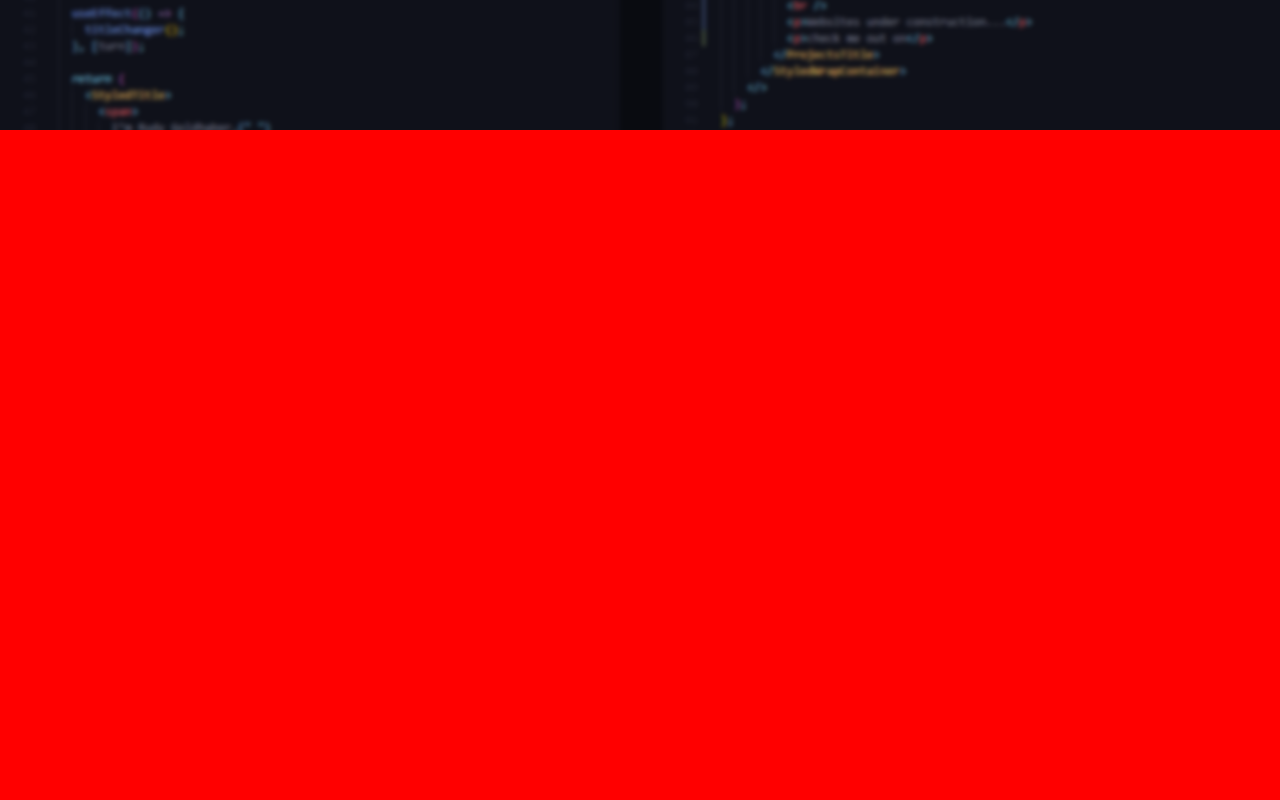
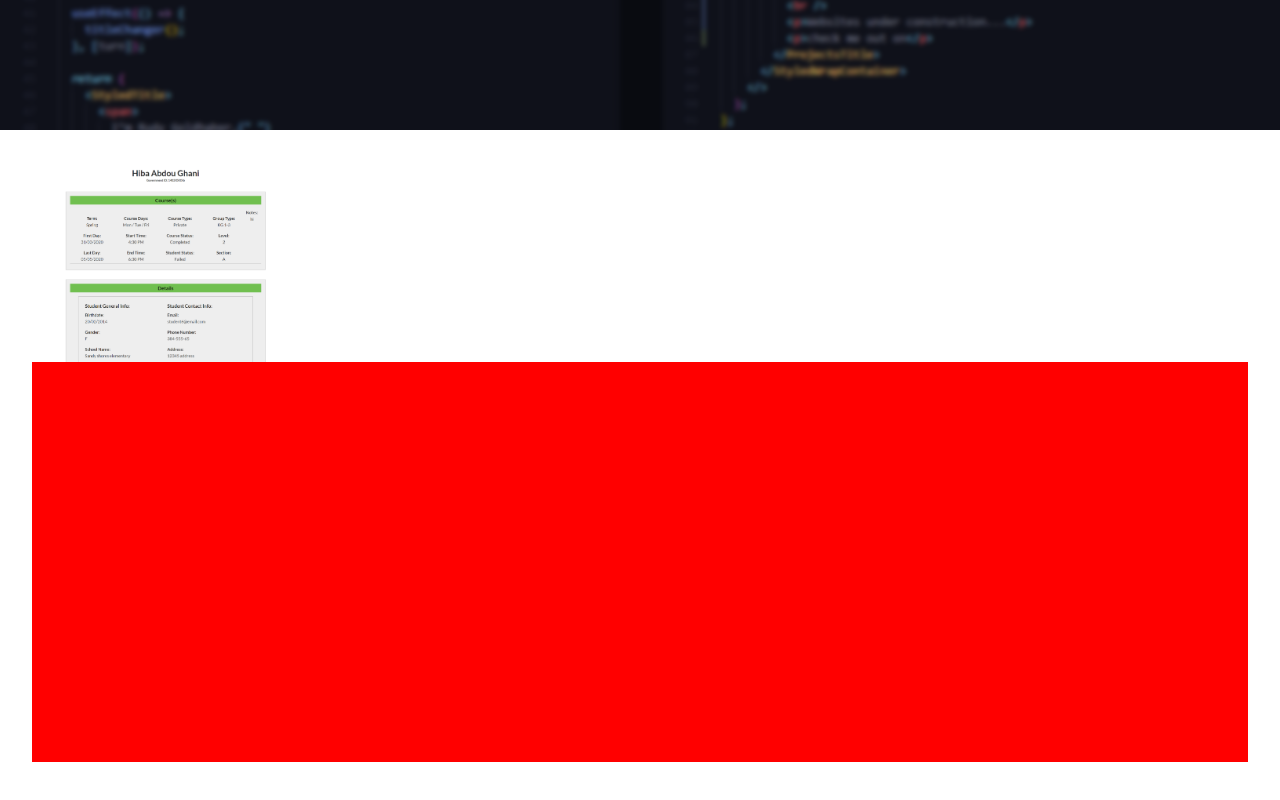
Before and after one commit to SyriiAdvent/rudy-goldhaber, a React (Create React App) app: page / in a window 1280 px wide. Shown: the part 670-1470 px from the top of the page. Built offline with nearby package versions, Linux system fonts and the light colour scheme.

Commit message:
picture slider functional, add animation to it later.

```diff
--- /dev/null
+++ b/src/components/projects/ImageCard.jsx
@@ -0,0 +1,46 @@
+import React, { useState, useEffect } from 'react'
+import styled from 'styled-components'
+import gLanding from '../../assets/projects/thegardenedu/1thegardenedu_landing.jpg'
+import gUserdash from '../../assets/projects/thegardenedu/2thegardenedu_userdashboard.png'
+import gStudentDetails from '../../assets/projects/thegardenedu/3thegardenedu_studentDetails.png'
+import gAdminDash from '../../assets/projects/thegardenedu/4thegardenedu_adminDashbaord.png'
+import gStaffSection from '../../assets/projects/thegardenedu/5thegardenedu_staffSectoin.png'
+import gStaffAttendance from '../../assets/projects/thegardenedu/6thegardenedu_staffAttendance.png'
+
+const FloatingProjectImg = styled.div`
+  background-image: url(${props => props.imgUrl});
+
+  width: 20%;
+  height: 100%;
+
+  /* Center and scale the image */
+  background-position: left top;
+  background-repeat: no-repeat;
+  background-size: cover;
+`
+
+const ImageCard = () => {
+  const [transitioned, setTransitioned] = useState(0)
+  const [currentImage, setCurrentImage] = useState([gLanding, gUserdash, gStudentDetails, gAdminDash, gStaffSection, gStaffAttendance])
+
+  const imageSlider = () => {
+    if(transitioned < currentImage.length) {
+      setTimeout(() => {
+        setTransitioned(transitioned + 1);
+      }, 2500);
+    } else {
+      setTransitioned(0)
+    }
+  }
+
+  useEffect(() => {
+    imageSlider()
+    console.log("init")
+  }, [transitioned])
+
+  return (
+    <FloatingProjectImg imgUrl={currentImage[transitioned]} />
+  )
+}
+
+export default ImageCard
--- a/src/components/projects/ProjectsWrapper.jsx
+++ b/src/components/projects/ProjectsWrapper.jsx
@@ -1,33 +1,22 @@
 import React from 'react'
 import styled from 'styled-components'
+import ImageCard from './ImageCard'
 
 const ProjectsContainer = styled.div`
-  width: 100%;
+  padding: 2rem 2rem;
+  /* width: 100%; */
   display: flex;
   flex-direction: column;
   justify-content: center;
   align-items: center;
 `
 
-const FloatingProjectImg = styled.img`
-  background-image: url('');
-
-  /* Full height */
-  height: 100%;
-
-  /* Center and scale the image */
-  background-position: left top;
-  background-repeat: no-repeat;
-  background-size: cover;
-`
-
 const ProjectsWrapper = () => {
   return (
     <ProjectsContainer>
-      <div style={{ width: '100%', height: '200px', background: 'red' }}>
-
+      <div style={{ width: '100%', height: '200px' }}>
+      <ImageCard />
       </div>
-      <div style={{ width: '100%', height: '200px', background: 'red' }}></div>
       <div style={{ width: '100%', height: '200px', background: 'red' }}></div>
       <div style={{ width: '100%', height: '200px', background: 'red' }}></div>
     </ProjectsContainer>
```
